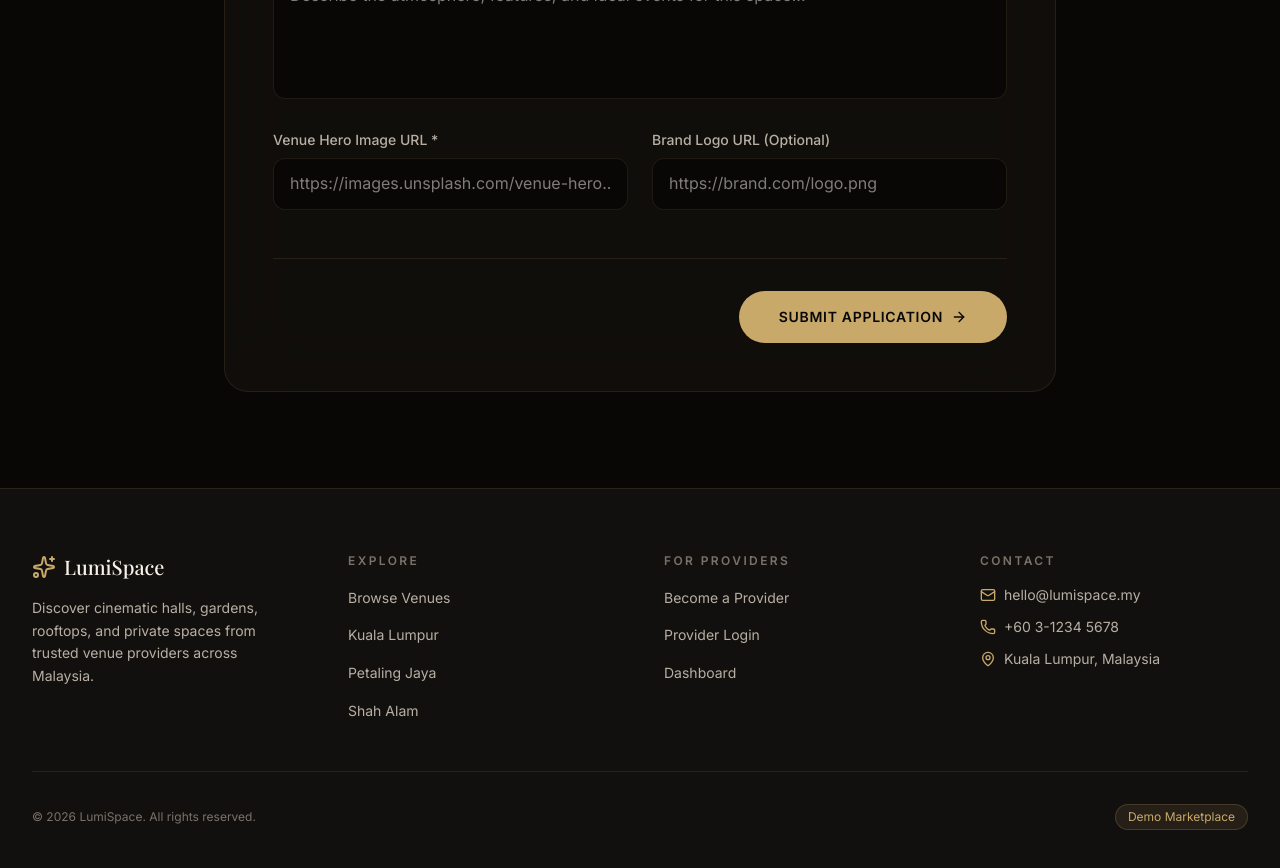
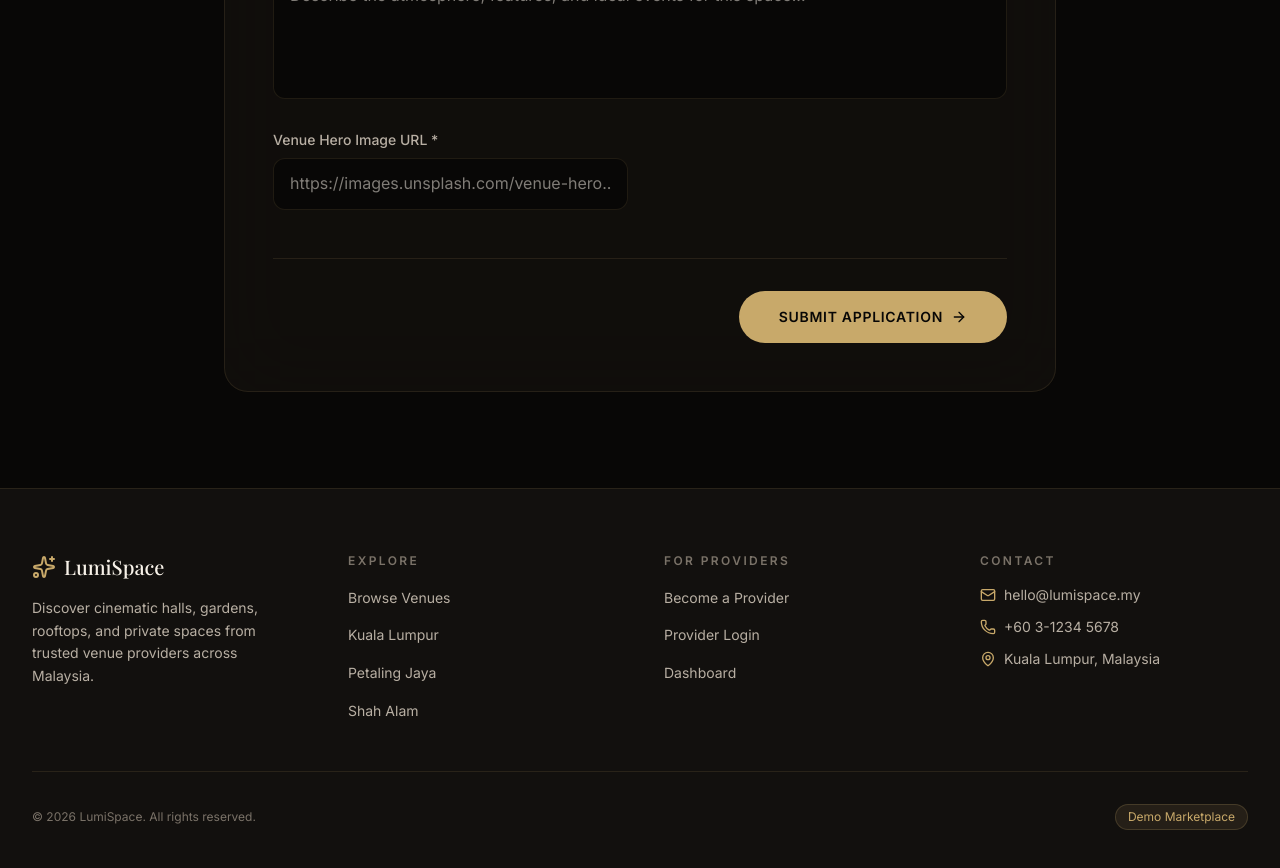
Before and after one commit to MuhdAqmarr/LumiSpace, a Next.js app: page /become-a-provider in a window 1280 px wide. Shown: the part 1900-2768 px from the top of the page. Built offline with nearby package versions, Linux system fonts and the light colour scheme; a web font is replaced by a local one.

Commit message:
feat: remove brand logo field from registration form

```diff
--- a/src/app/become-a-provider/page.tsx
+++ b/src/app/become-a-provider/page.tsx
@@ -47,9 +47,9 @@ export default function BecomeProviderPage() {
       brandHeaderImageUrl: "",
       venueHeroImageUrl: "",
       heroVideoUrl: "",
-      logoUrl: "",
     },
   });
+
 
   const onSubmit = async (data: ProviderRegistrationFormValues) => {
     setIsSubmitting(true);
@@ -77,7 +77,6 @@ export default function BecomeProviderPage() {
         address: data.address,
         city: data.city,
         country: data.country,
-        logoUrl: data.logoUrl || undefined,
         heroImageUrl: data.brandHeaderImageUrl || undefined,
         themeJson: { webglPreset: "gold", accentColor: "#C8A96A" }, // default theme
         ownerId: profile.id,
@@ -405,18 +404,10 @@ export default function BecomeProviderPage() {
                       />
                       {errors.venueHeroImageUrl && <p className="mt-1 text-xs text-danger">{errors.venueHeroImageUrl.message}</p>}
                     </div>
-                    <div>
-                      <label className="block text-sm font-medium text-text-secondary mb-2">Brand Logo URL (Optional)</label>
-                      <input
-                        type="url"
-                        {...register("logoUrl")}
-                        placeholder="https://brand.com/logo.png"
-                        className={`w-full bg-bg border border-border rounded-xl px-4 py-3 text-text-primary outline-none focus:border-gold transition-colors`}
-                      />
-                    </div>
                   </div>
                 </div>
               </div>
+
 
 
               <div className="pt-8 border-t border-border flex justify-end">
--- a/src/lib/schemas/provider-schema.ts
+++ b/src/lib/schemas/provider-schema.ts
@@ -86,8 +86,8 @@ export const providerRegistrationSchema = z.object({
   brandHeaderImageUrl: z.string().optional().or(z.literal("")),
   venueHeroImageUrl: z.string().optional().or(z.literal("")),
   heroVideoUrl: z.string().optional().or(z.literal("")),
-  logoUrl: z.string().optional().or(z.literal("")),
 });
+
 
 
 export type ProviderRegistrationFormValues = z.infer<
```
